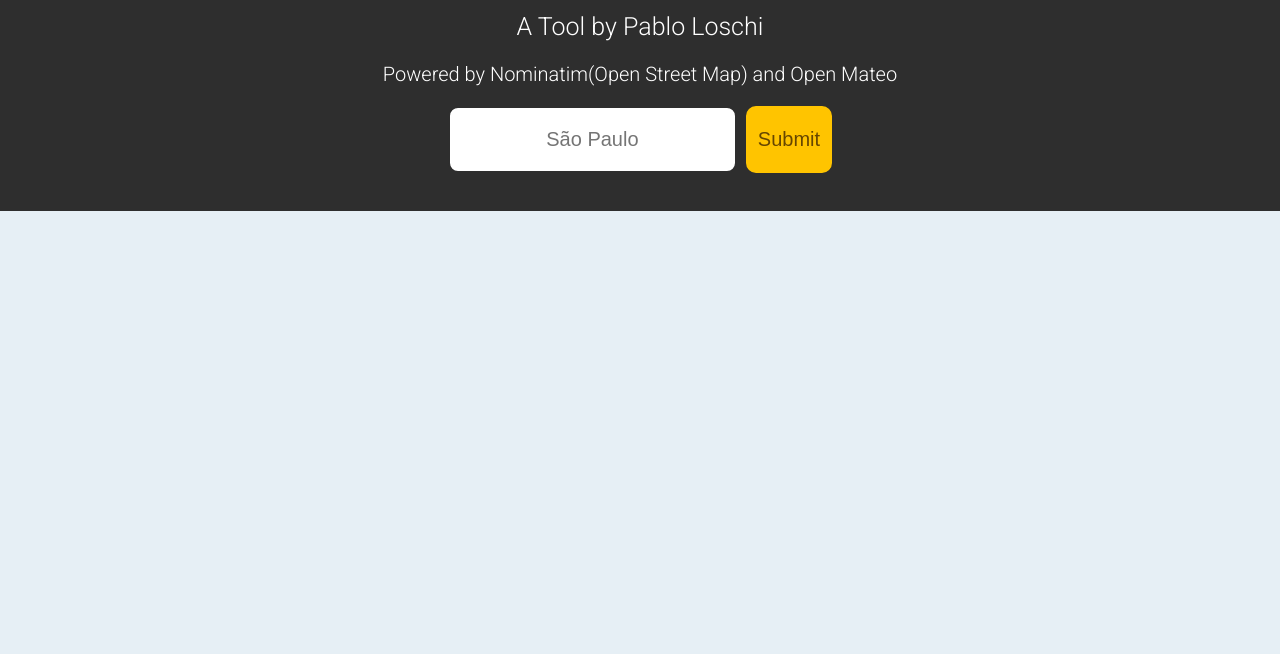
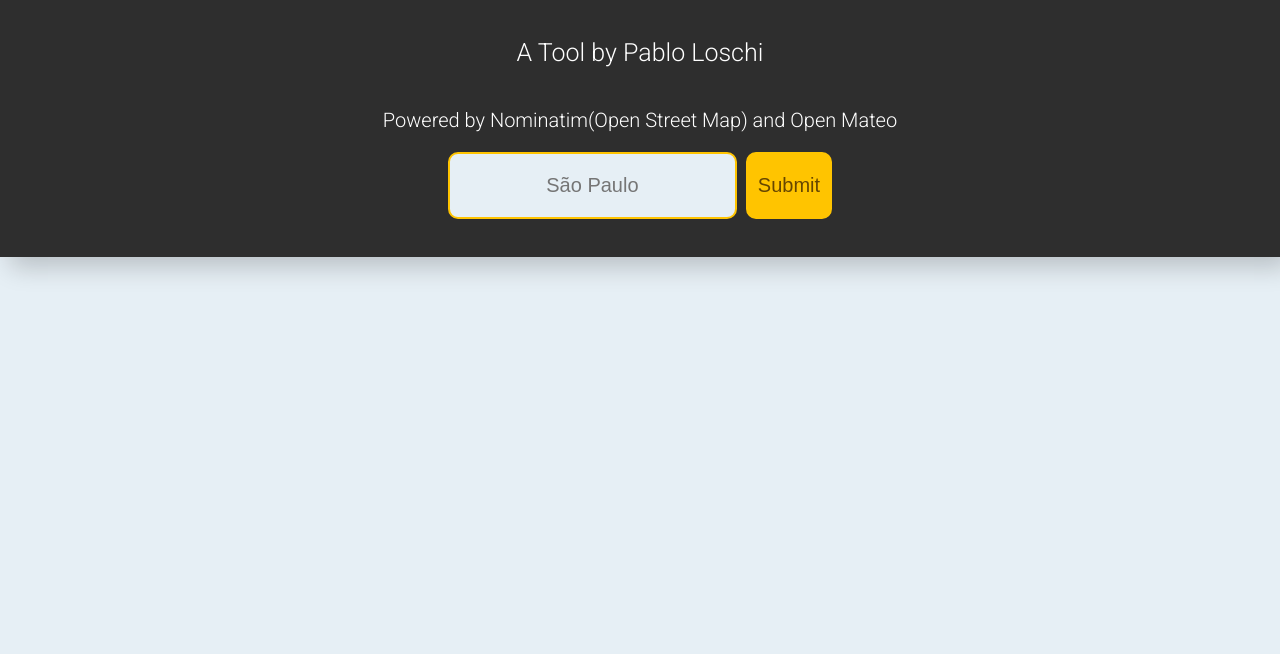
Before and after one commit to Mechaspirit1/Weather-App, a plain HTML site: page index.html in a window 1280 px wide. Shown: the part 146-800 px from the top of the page. Drawn offline with Linux system fonts and the light colour scheme.

Commit message:
minor changes

```diff
--- a/styles.css
+++ b/styles.css
@@ -1,16 +1,28 @@
+html, body {
+    margin: 0;
+    padding: 0;
+}
+
 body{
     font-family: "Roboto", sans-serif;
-    margin: 10 auto;
     background-color: rgb(230, 239, 245);
     display:flex;
     flex-direction: column;
 }
+
 #present{
+    display: flex;
+    flex-direction: column;
+    align-items: center;
+    justify-content: center;
     background-color: rgb(46, 46, 46);
     padding: 3%;
+    color: white;
+    box-shadow: rgba(0, 0, 0, 0.2) 10px 10px 24px;
     background-position: 100%;
-    margin: -1%;
-    color: white;
+    background-size: cover;
+    background-position: center;
+    background-repeat: no-repeat;
 }
 
 #info{
@@ -22,11 +34,8 @@ body{
     border-radius: 30px;
     align-self: center;
     align-items: center;
+    box-shadow: rgba(149, 157, 165, 0.2) 0px 8px 24px;
     transition: 0.1s;
-}
-
-#info:hover{
-    box-shadow: rgba(149, 157, 165, 0.2) 0px 8px 24px;
 }
 
 h1{
@@ -63,8 +72,9 @@ input{
     text-align: center;
     font-size: 20px;
     padding: 20px 10px;
-    border: 2px solid rgb(46, 46, 46);
+    border: 2px solid rgb(255, 196, 0);
     border-radius: 10px;
+    background-color: rgb(230, 239, 245);
 }
 
 button{
```
